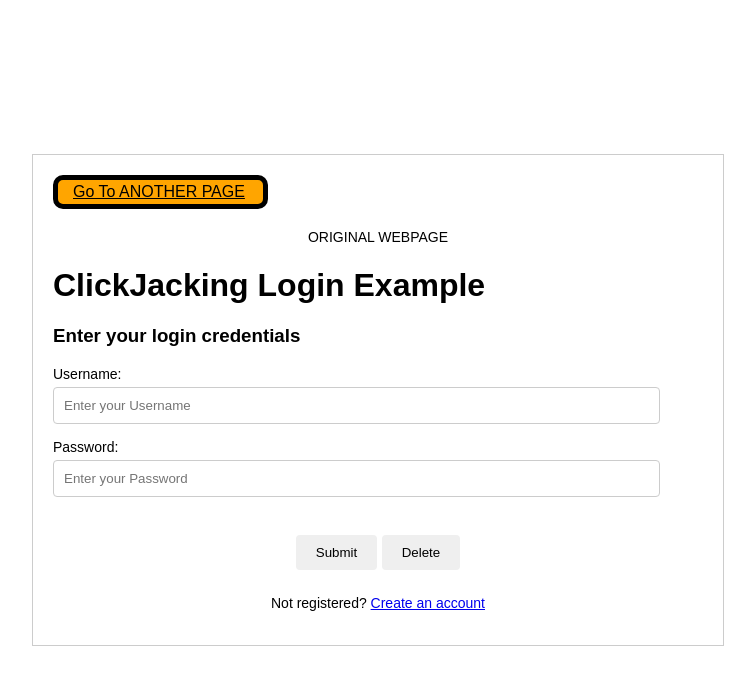
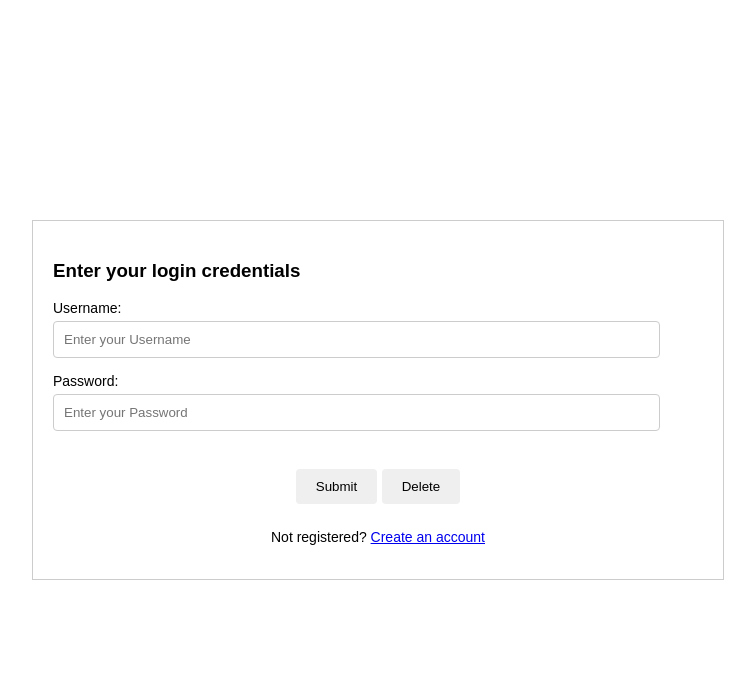
Before and after one commit to Gokhul2003/Registration-_Login_form, a website: page frontend/index.html in a window 1280 px wide. Shown: the whole page, without its empty margins (262-1017 px from the left). Drawn offline with Linux system fonts and the light colour scheme.

Commit message:
Update index.html

```diff
--- a/frontend/index.html
+++ b/frontend/index.html
@@ -58,11 +58,6 @@
 </head>
 <body>
     <div class="main">
-        <div class="lab">
-            <a href="Clickjacking.html" target="_blank" style="color: black;"> Go To ANOTHER PAGE</a>
-        </div>
-        <p>ORIGINAL WEBPAGE</p>
-        <h1>ClickJacking Login Example</h1>
         <h3>Enter your login credentials</h3>
         <form id="loginForm">
             <label for="first">Username:</label>
@@ -72,7 +67,7 @@
             <div class="wrap">
                 <br>
                 <button type="submit">Submit</button>
-                <button id="clickjacking" type="reset">Delete</button>
+                <button id="delete" type="reset">Delete</button>
             </div>
         </form>
         <p>Not registered?
@@ -114,7 +109,7 @@
                 }
             });
 
-            document.getElementById('clickjacking').addEventListener('click', function() {
+            document.getElementById('delete').addEventListener('click', function() {
                 alert('OPPS!! Account Deleted!');
             });
         </script>
```
